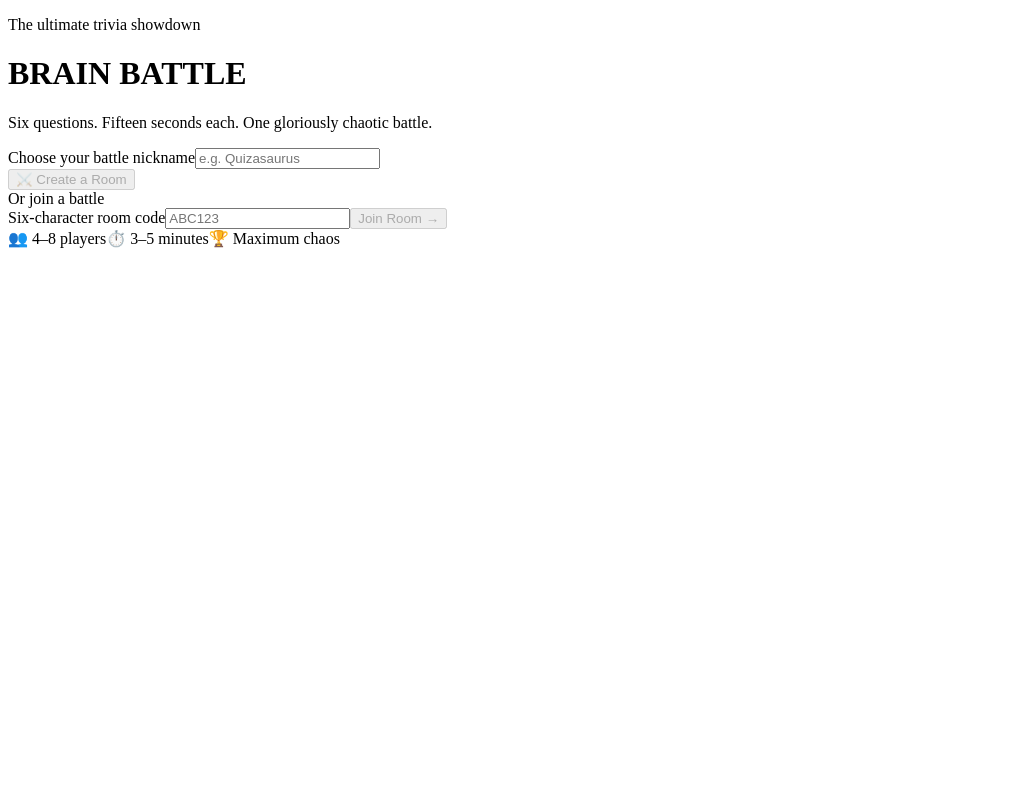
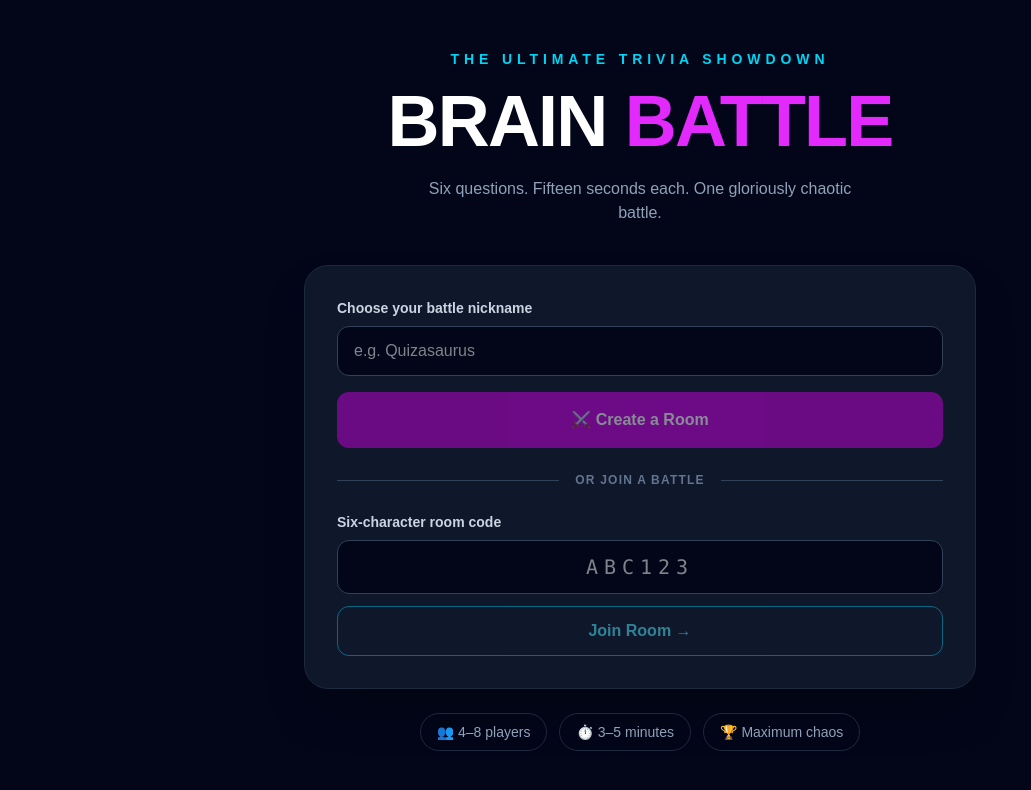
Before and after one commit to Azolad99/Brain-Battle, a Next.js app: page / in a window 1280 px wide. Shown: the top 790 px of the page, without its empty margins (0-1031 px from the left). Built offline with nearby package versions, Linux system fonts and the light colour scheme.

Commit message:
Create RootLayout component with metadata

```diff
--- /dev/null
+++ b/app/layout.tsx
@@ -0,0 +1,19 @@
+import type { Metadata } from "next";
+import "./globals.css";
+
+export const metadata: Metadata = {
+  title: "Brain Battle",
+  description: "The ultimate multiplayer trivia showdown.",
+};
+
+export default function RootLayout({
+  children,
+}: Readonly<{
+  children: React.ReactNode;
+}>) {
+  return (
+    <html lang="en">
+      <body>{children}</body>
+    </html>
+  );
+}
```
